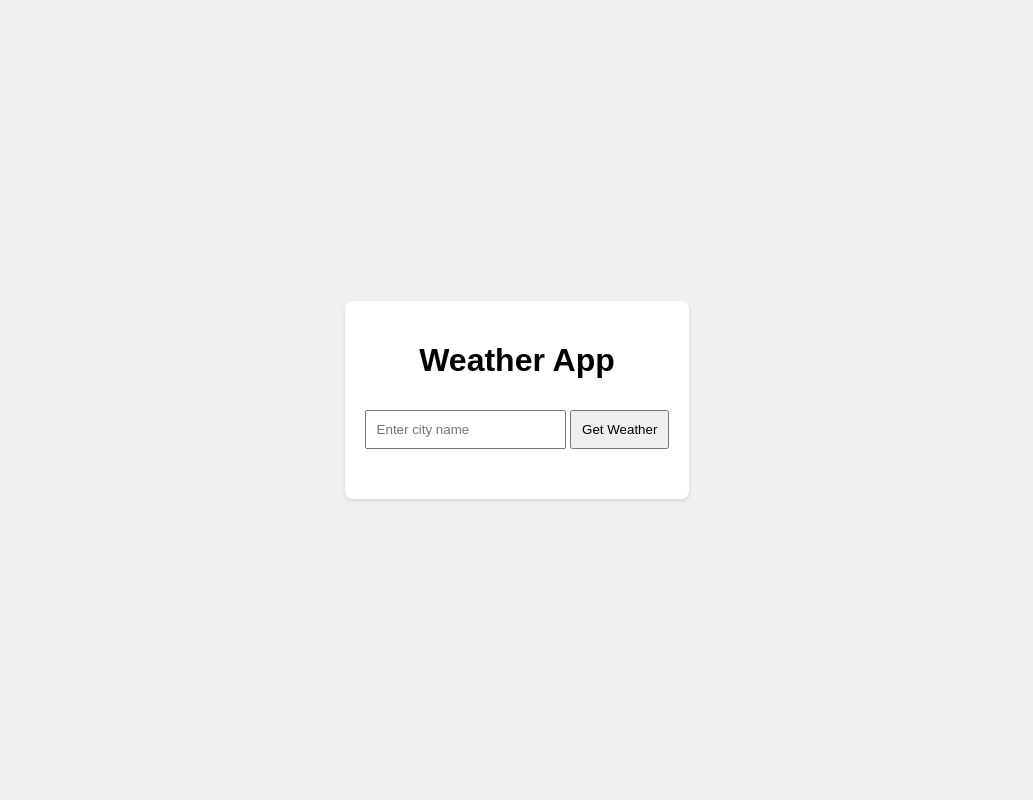
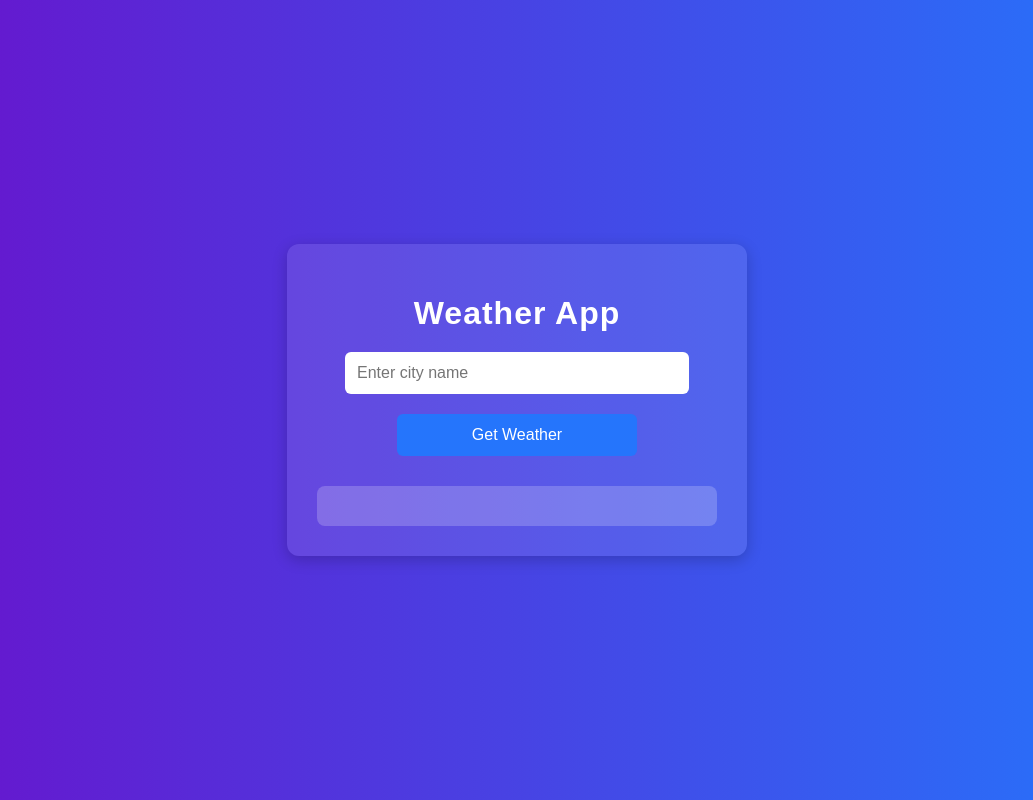
Before and after one commit to sudipsharma826/js_bootCamp, a plain HTML site: page Task 2/index.html in a window 1280 px wide. Shown: the whole page, without its empty margins (123-1156 px from the left). Drawn offline with Linux system fonts and the light colour scheme.

Commit message:
Wheather App CSS Uploaded

```diff
--- a/Task 2/style.css
+++ b/Task 2/style.css
@@ -1,27 +1,75 @@
-/* styles.css */
 body {
-    font-family: Arial, sans-serif;
-    background-color: #f0f0f0;
+    font-family: 'Arial', sans-serif;
+    background: linear-gradient(to right, #6a11cb, #2575fc);
     display: flex;
     justify-content: center;
     align-items: center;
     height: 100vh;
     margin: 0;
+    color: #fff;
   }
 
   .container {
-    background-color: #fff;
-    padding: 20px;
-    border-radius: 8px;
-    box-shadow: 0 2px 4px rgba(0, 0, 0, 0.1);
+    background: rgba(255, 255, 255, 0.1);
+    padding: 30px;
+    border-radius: 12px;
+    box-shadow: 0 4px 15px rgba(0, 0, 0, 0.2);
     text-align: center;
+    width: 90%;
+    max-width: 400px;
   }
 
-  input, button {
-    padding: 10px;
-    margin: 10px 0;
+  h1 {
+    margin-bottom: 20px;
+    font-size: 2em;
+    letter-spacing: 1px;
+  }
+
+  input {
+    width: 80%;
+    padding: 12px;
+    border: none;
+    border-radius: 6px;
+    margin-bottom: 20px;
+    font-size: 1em;
+    outline: none;
+  }
+
+  button {
+    width: 60%;
+    padding: 12px;
+    background: #2575fc;
+    color: #fff;
+    border: none;
+    border-radius: 6px;
+    font-size: 1em;
+    cursor: pointer;
+    transition: background 0.3s;
+  }
+
+  button:hover {
+    background: #1b5dbf;
   }
 
   .weather-info {
-    margin-top: 20px;
+    margin-top: 30px;
+    background: rgba(255, 255, 255, 0.2);
+    padding: 20px;
+    border-radius: 8px;
+    text-align: left;
   }
+
+  .weather-info h2 {
+    margin-bottom: 10px;
+    font-size: 1.5em;
+  }
+
+  .weather-info p {
+    margin: 5px 0;
+    font-size: 1.1em;
+  }
+
+  .weather-info img {
+    display: block;
+    margin: 0 auto 20px;
+  }
```
